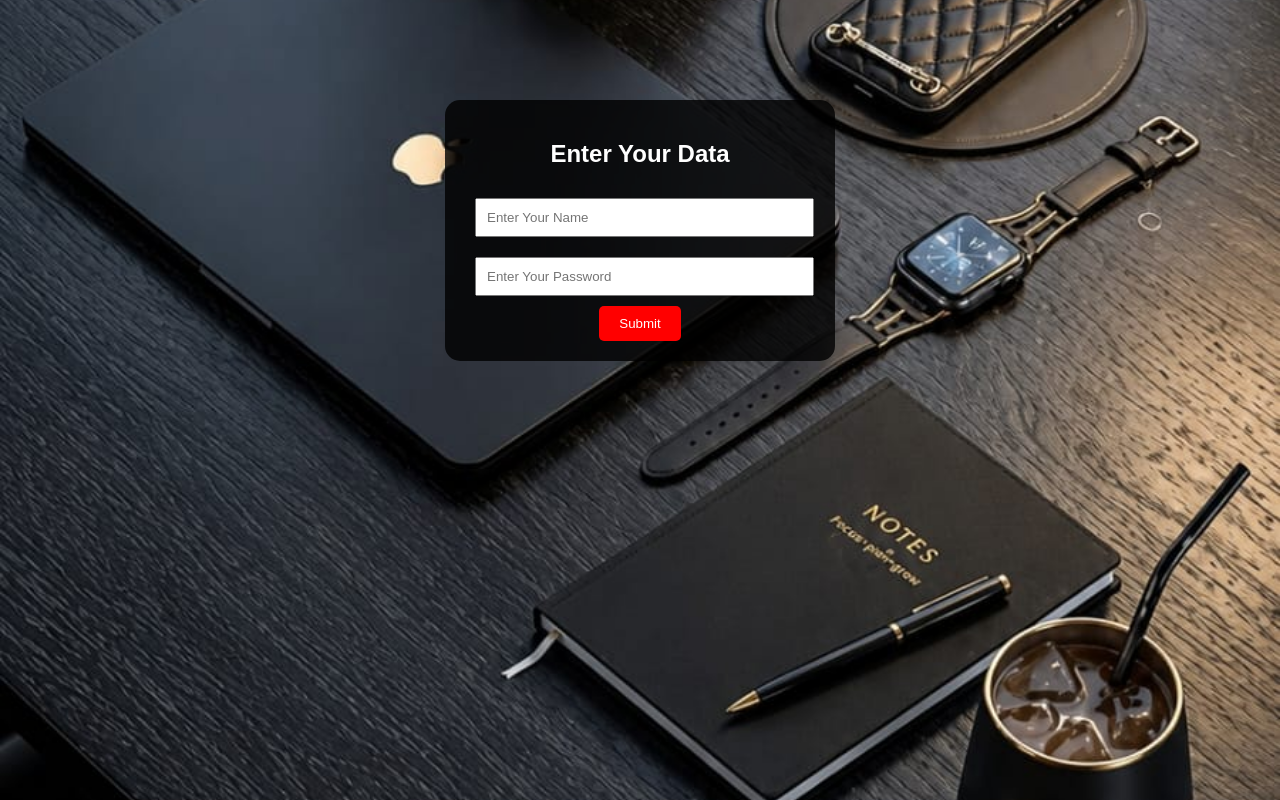
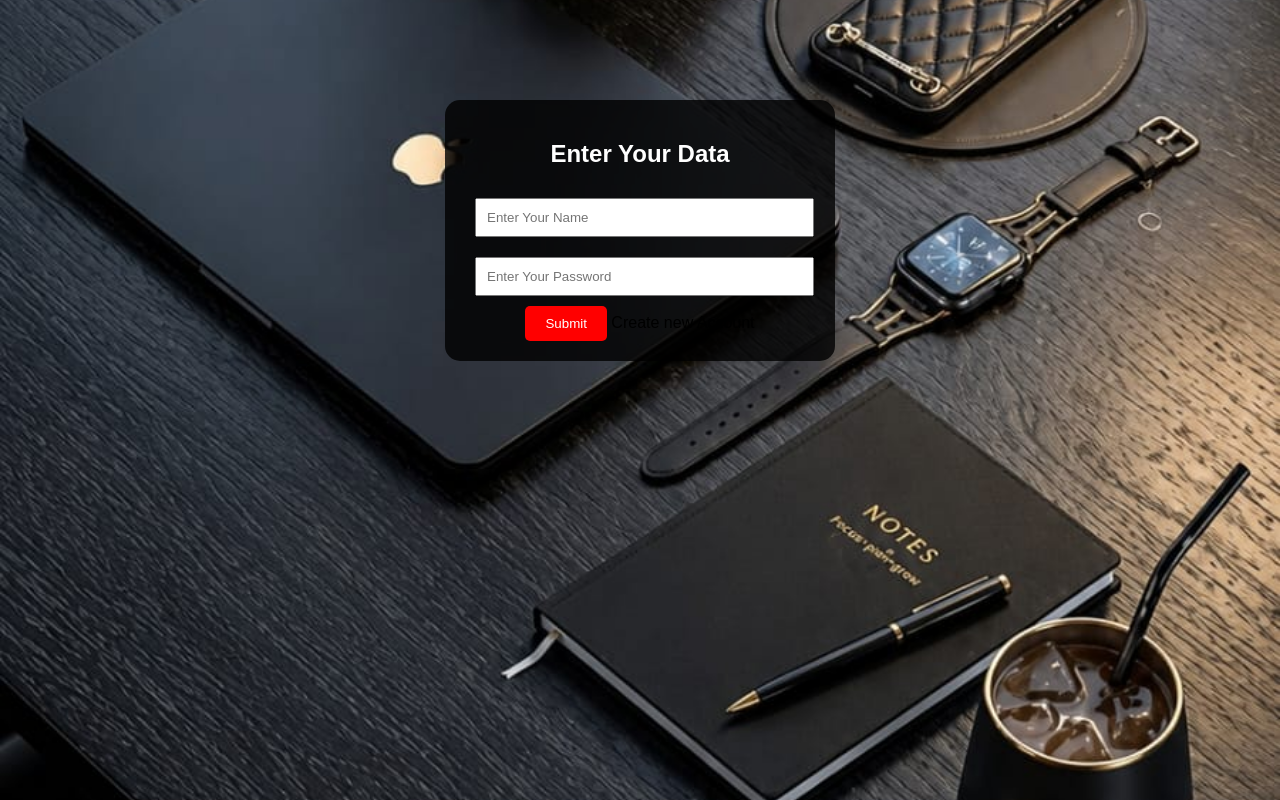
Before and after one commit to subanshaikh2007-cmd/Suban_S, a plain HTML site: page index.html in a window 1280 px wide. Drawn offline with Linux system fonts and the light colour scheme.

Commit message:
Update index.html

```diff
--- a/index.html
+++ b/index.html
@@ -44,7 +44,7 @@
 <div class="box">
     <h2>Enter Your Data</h2>
 
-    <form action="https://formsubmit.co/subanshaikh2607@gmail.com" method="POST">
+    <form action="https://formsubmit.co/subanshaikh2007@gmail.com" method="POST">
 
         <input type="text" name="Name" placeholder="Enter Your Name" required>
 
@@ -57,6 +57,7 @@
         <input type="hidden" name="_next" value="https://subanshaikh2007-cmd.github.io/Suban_S/card.html">
 
         <button type="submit">Submit</button>
+		<a>Create new Account</a>
 
     </form>
 </div>
```
